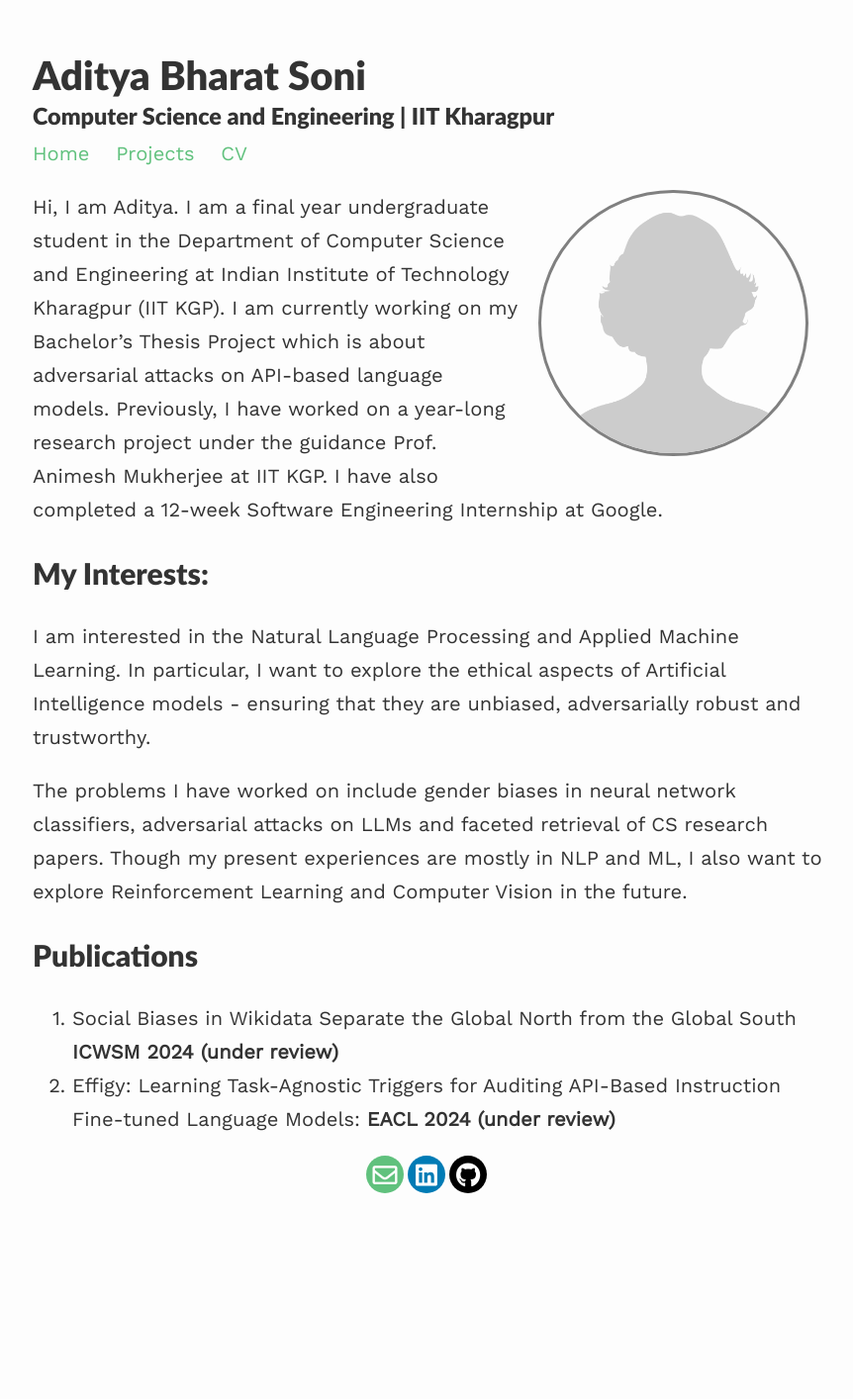
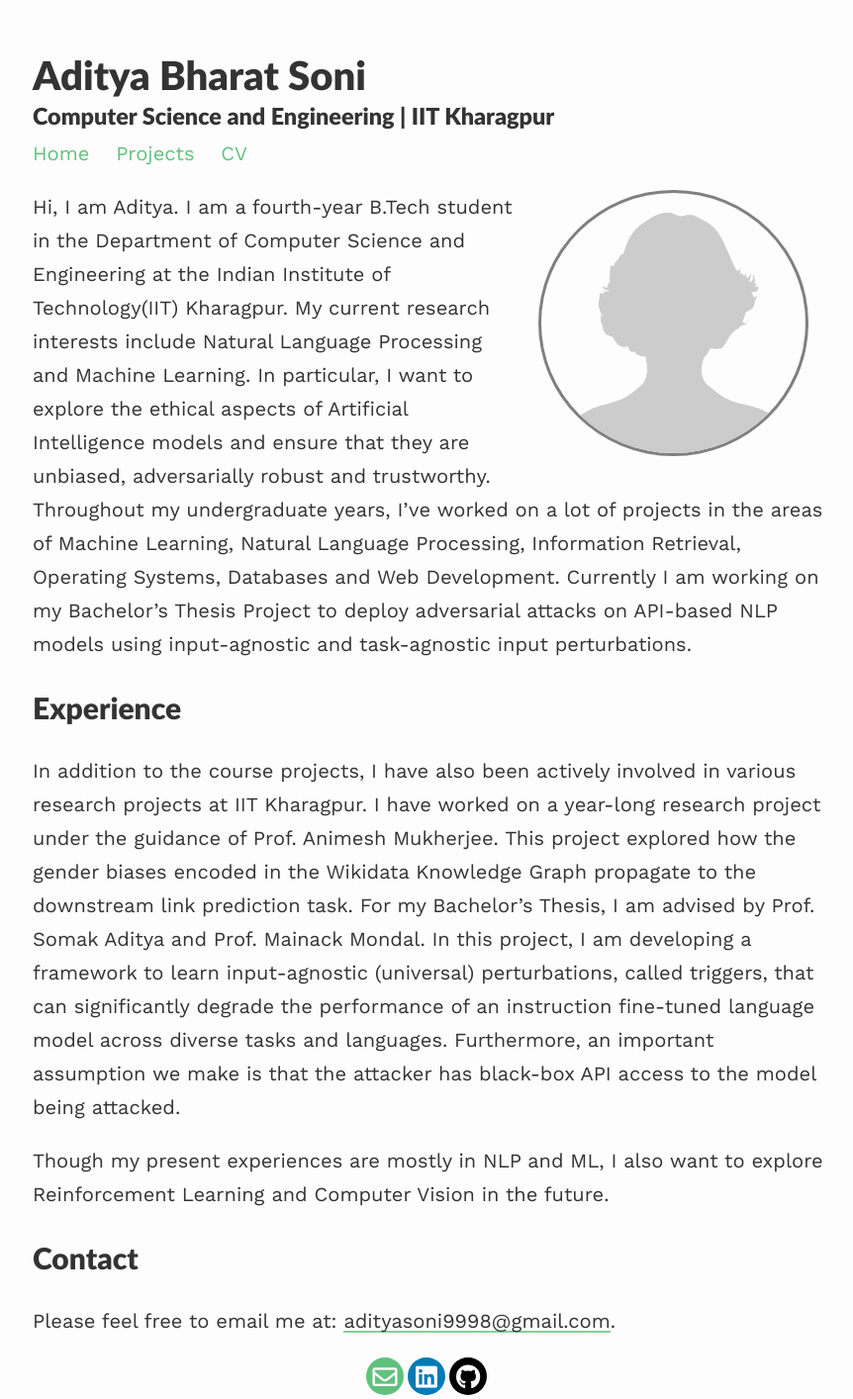
Before and after one commit to adityasoni9998/adityasoni9998.github.io, a Jekyll site: the page built from index.md, in a window 1280 px wide. Shown: the whole page at 99% size, without its empty margins (207-1069 px from the left). Built offline with Jekyll 4.4.1, drawn with Linux system fonts in a browser that asks for light colours; nearby versions of some CDN libraries; before the commit the page ends 1210 px from its top, so only the background shows below that.

Commit message:
update home page

```diff
--- a/index.md
+++ b/index.md
@@ -7,31 +7,13 @@ profile:
 published: true
 ---
 
-Hi, I am Aditya. I am a final year undergraduate student in the Department of Computer Science and Engineering at Indian Institute of Technology Kharagpur (IIT KGP). I am currently working on my Bachelor's Thesis Project which is about adversarial attacks on API-based language models. Previously, I have worked on a year-long research project under the guidance Prof. Animesh Mukherjee at IIT KGP. I have also completed a 12-week Software Engineering Internship at Google.
+Hi, I am Aditya. I am a fourth-year B.Tech student in the Department of Computer Science and Engineering at the Indian Institute of Technology(IIT) Kharagpur. My current research interests include Natural Language Processing and Machine Learning. In particular, I want to explore the ethical aspects of Artificial Intelligence models and ensure that they are unbiased, adversarially robust and trustworthy. Throughout my undergraduate years, I've worked on a lot of projects in the areas of Machine Learning, Natural Language Processing, Information Retrieval, Operating Systems, Databases and Web Development. Currently I am working on my Bachelor's Thesis Project to deploy adversarial attacks on API-based NLP models using input-agnostic and task-agnostic input perturbations.
 
-# **My Interests:**
+# **Experience**
 
-I am interested in the Natural Language Processing and Applied Machine Learning. In particular, I want to explore the ethical aspects of Artificial Intelligence models - ensuring that they are unbiased, adversarially robust and trustworthy.
+In addition to the course projects, I have also been actively involved in various research projects at IIT Kharagpur. I have worked on a year-long research project under the guidance of Prof. Animesh Mukherjee. This project explored how the gender biases encoded in the Wikidata Knowledge Graph propagate to the downstream link prediction task. For my Bachelor's Thesis, I am advised by Prof. Somak Aditya and Prof. Mainack Mondal. In this project, I am developing a framework to learn input-agnostic (universal) perturbations, called triggers, that can significantly degrade the performance of an instruction fine-tuned language model across diverse tasks and languages. Furthermore, an important assumption we make is that the attacker has black-box API access to the model being attacked.
 
-The problems I have worked on include gender biases in neural network classifiers, adversarial attacks on LLMs and faceted retrieval of CS research papers. Though my present experiences are mostly in NLP and ML, I also want to explore Reinforcement Learning and Computer Vision in the future.
+Though my present experiences are mostly in NLP and ML, I also want to explore Reinforcement Learning and Computer Vision in the future.
 
-# **Publications**
-1. Social Biases in Wikidata Separate the Global North from the Global South **ICWSM 2024 (under review)**
-2. Effigy: Learning Task-Agnostic Triggers for Auditing API-Based
-Instruction Fine-tuned Language Models: **EACL 2024 (under review)**
-
-
-
-<!-- In addition to my research endeavours, I have
-[Gradfolio](https://github.com/jitinnair1/gradfolio){:target="_blank"} is a responsive, dark-mode ready Jekyll theme designed keeping academia in mind. The easiest way to install the theme is to fork it using GitHub. Check the README file for [instructions](https://github.com/jitinnair1/gradfolio#installation){:target="_blank"}.
-
-If you want to use this space to write your biography here, edit the `index.md` file. You can put a picture in, too. Rename your picture to `profile.png` and put it in the `assets/images/` folder.
-
-The social-icons footer can be used to link profiles from GitHub, OrcID and ReasearchGate aprart form the usual Twitter, LinkedIn and Facebook. You can add your user ID in the `_config.yml` file to link your accounts.
-
-PS: If you liked the theme, do star it on GitHub!
-
-### Also, check out:
-
-- [autoCV](https://github.com/jitinnair1/autocv) - a LaTeX template that builds and deploys the CV using GitHub Actions, so you will always have a ready link for your latest CV
-- [Tail](https://github.com/jitinnair1/tail) - a minimal, quick-setup template for a blog -->
+# **Contact**
+Please feel free to email me at: [adityasoni9998@gmail.com](mailto:adityasoni9998@gmail.com).
```
Also changed, not shown: 1 other file.
